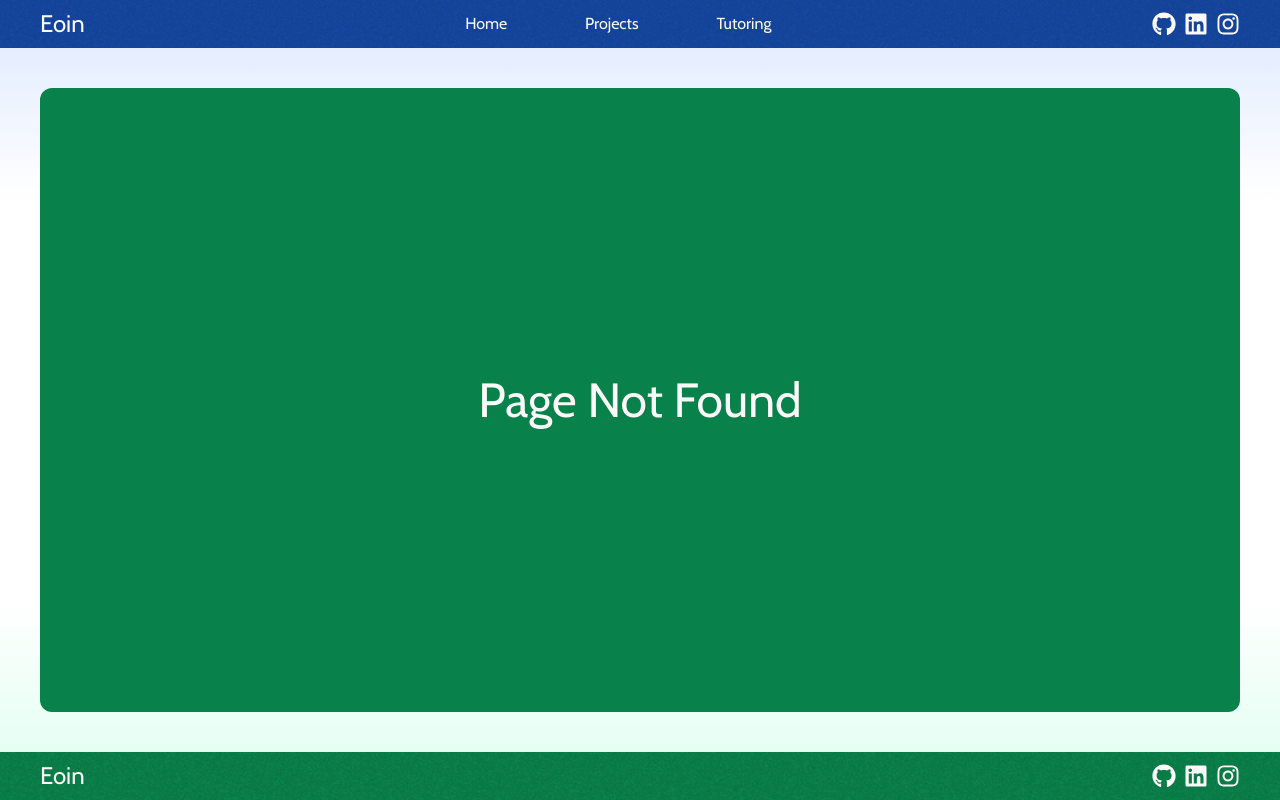
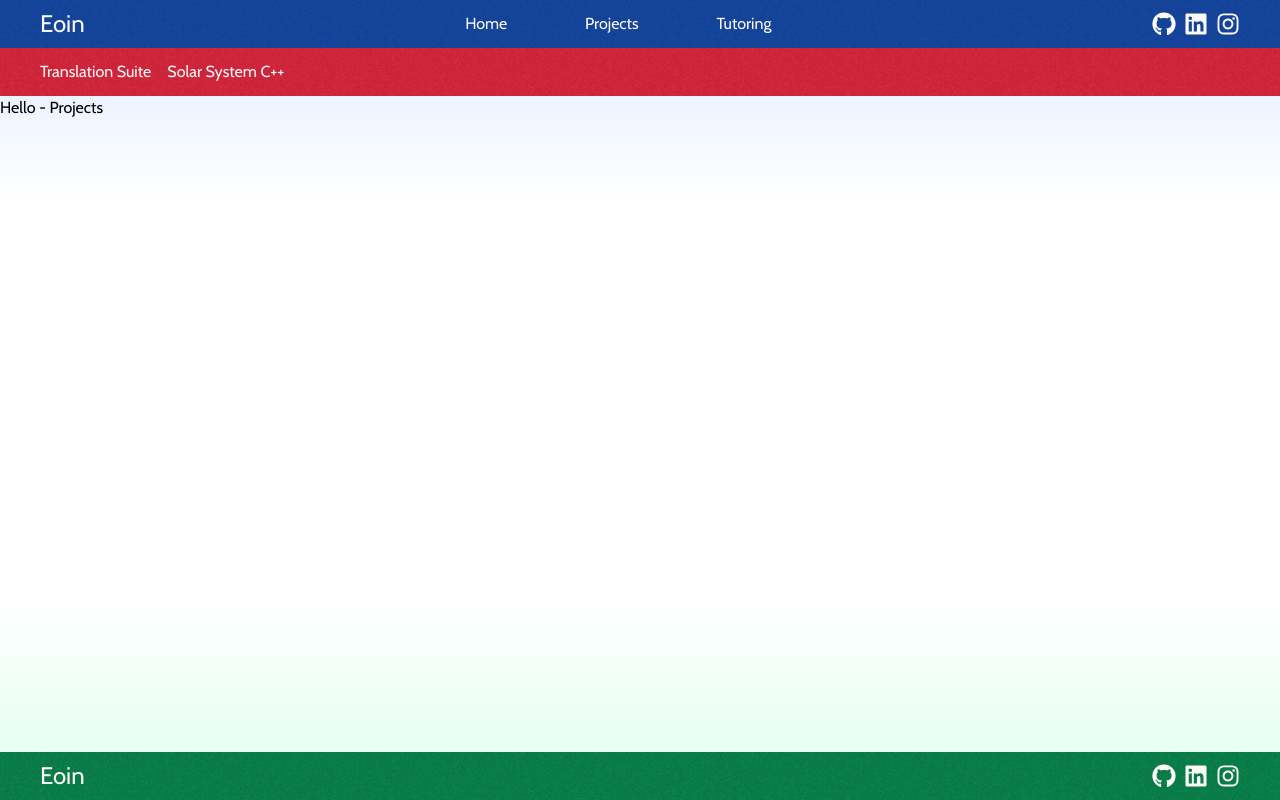
Before and after one commit to eoiniritium/eoinuk, a Next.js app: page /projects in a window 1280 px wide. Before the commit this address had no page. Built offline with nearby package versions, Linux system fonts and the light colour scheme.

Commit message:
Project Page

```diff
--- a/src/app/globals.css
+++ b/src/app/globals.css
@@ -12,6 +12,7 @@
   --color-white:       #fbfaf8;
   --color-green:       #09814a;
   --color-red:         #d7263d;
+  --color-red-highlight:   #b51026;
 }
 
 @media (prefers-color-scheme: dark) {
@@ -23,6 +24,10 @@
 
 * {
   font-family: var(--font-cabin);
+  -webkit-box-sizing: border-box; /* Safari/Chrome, other WebKit */
+  -moz-box-sizing: border-box;    /* Firefox, other Gecko */
+  box-sizing: border-box;         /* Opera/IE 8+ */
+
 }
 
 h1 {
--- a/src/app/not-found.tsx
+++ b/src/app/not-found.tsx
@@ -1,7 +1,7 @@
 export default function NotFound() {
   return (
-    <div className="flex flex-col justify-center items-center bg-green m-10 p-x py-5 text-white rounded-xl">
-        <h1>Page Not Found</h1>
+    <div className="flex flex-col justify-center items-center">
+        <h1><span className="text-red">404</span> Page Not Found</h1>
     </div>
   )
 }
--- /dev/null
+++ b/src/app/projects/layout.tsx
@@ -0,0 +1,14 @@
+import ProjectsNavBar from "@/components/projects";
+
+export default function ProjectsLayout({
+  children,
+}: Readonly<{
+  children: React.ReactNode;
+}>) {
+    return (
+    <div>
+        <ProjectsNavBar/>
+        {children}
+    </div>
+  );
+}
--- /dev/null
+++ b/src/app/projects/page.tsx
@@ -0,0 +1,5 @@
+export default function Projects() {
+    return (
+        <>Hello - Projects</>
+    );
+}
--- /dev/null
+++ b/src/app/projects/solar-system-c++/page.tsx
@@ -0,0 +1,3 @@
+export default function SolarSystemCPP() {
+    return (<>Solar System C++</>);
+}
--- /dev/null
+++ b/src/app/projects/translation-suite/page.tsx
@@ -0,0 +1,3 @@
+export default function TranslationSuite() {
+    return (<>translation suite</>);
+}
--- a/src/components/hamburger.tsx
+++ b/src/components/hamburger.tsx
@@ -10,6 +10,8 @@ interface HamburgerProps {
 export default function Hamburger({hamburgerButtonJSX, children}: HamburgerProps) {
     const [openHamburger, setOpenHamburger] = useState(false);
 
+
+
     return (
     <>
     <button onClick={() => {setOpenHamburger(!openHamburger); }}>
@@ -18,7 +20,7 @@ export default function Hamburger({hamburgerButtonJSX, children}: HamburgerProps
 
     {
         openHamburger &&
-        <div>{children}</div>
+        <div onClick={() => {setOpenHamburger(false)}}>{children}</div>
     }
     </>
     );
--- a/src/components/header.tsx
+++ b/src/components/header.tsx
@@ -1,7 +1,7 @@
 import Link from "next/link";
 import { FaLinkedin, FaInstagram, FaGithub } from "react-icons/fa6";
 import { FaCaretDown } from "react-icons/fa";
-import Hamburger from "./hamburger";
+import Hamburger from "@/components/hamburger";
 
 export default function Header() {
     return(
@@ -15,10 +15,10 @@ export default function Header() {
                         <FaCaretDown className="ml-2"/>
                     </div>
                 }>
-                    <div className="py-2 pl-3 pr-10 flex flex-col h-40 justify-around absolute bg-blue grain p-5 rounded-b">
-                        <h3><Link href="/" className="link">Home</Link></h3>
-                        <h3><Link href="/projects" className="link">Projects</Link></h3>
-                        <h3><Link href="/tutoring" className="link">Tutoring</Link></h3>
+                    <div className="z-1 py-2 group absolute bg-blue flex flex-col gap-2 grain rounded-b">
+                        <Link href="/"         className="link"><h3 className="pl-3 pr-10">Home</h3></Link>
+                        <Link href="/projects" className="link"><h3 className="pl-3 pr-10">Projects</h3></Link>
+                        <Link href="/tutoring" className="link"><h3 className="pl-3 pr-10">Tutoring</h3></Link>
                     </div>
                 </Hamburger>
             </div>
--- /dev/null
+++ b/src/components/projects.tsx
@@ -0,0 +1,48 @@
+'use client';
+
+import { useState } from "react";
+import { usePathname } from "next/navigation";
+import Link from "next/link";
+
+interface Project {
+    name: string;
+    href: string;
+}
+
+export default function ProjectsNavBar() {
+    const [selected, setSelected] = useState<string | undefined>('');
+
+    const end = usePathname().split('/').pop();
+    if(selected !== end) {
+        setSelected(end);
+    }
+
+    // This is being called from projects/ not projects/[project]
+    const projects: Project[] = [
+        { name: 'Translation Suite', href:'translation-suite' },
+        { name: 'Solar System C++' , href:'solar-system-c++'  },
+    ]
+
+    return (
+    <div>
+        <div className="relative bg-red grain text-white px-3 sm:px-6 w-full flex items-baseline">
+            <div className="ml-2 flex flex-row">
+                {
+                    projects.map((project: Project) => {
+                        let style = '';
+                        if(project.href === selected) {
+                            style = 'bg-red-highlight grain';
+                        }
+
+                        return (
+                            <Link className={`py-3 px-2 box-border h-full link ${style}`} key={project.href} href={`../projects/${project.href}`}>
+                                {project.name}
+                            </Link>
+                        );
+                    })
+                }
+            </div>
+        </div>
+    </div>
+  );
+}
```
